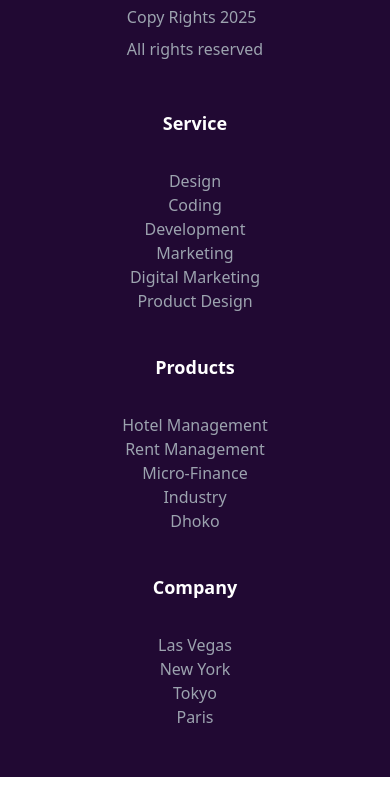
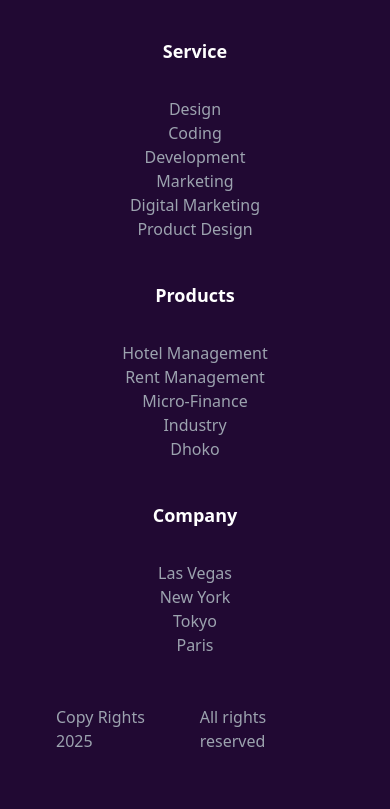
Before and after one commit to akuahamda/ResponsiveLanding, a plain HTML site: page index.html in a window 390 px wide. Shown: the part 2776-3585 px from the top of the page. Before the commit the page ends 3553 px from the top, so only its background shows below. Drawn offline with nearby package versions, Linux system fonts and the light colour scheme.

Commit message:
worked on the footer

```diff
--- a/index.html
+++ b/index.html
@@ -308,7 +308,7 @@
           <div>
             <img src="images/Logo.png" alt="" />
           </div>
-          <div>
+          <div class="md:block hidden">
             <p class="text-gray-400 m-2">Copy Rights 2025</p>
             <p class="text-gray-400 m-2">All rights reserved</p>
           </div>
@@ -343,6 +343,10 @@
             <a href="#">Paris</a>
           </div>
         </div>
+        <div class="md:hidden flex">
+          <p class="text-gray-400 m-2">Copy Rights 2025</p>
+          <p class="text-gray-400 m-2">All rights reserved</p>
+        </div>
       </footer>
     </section>
 
```
